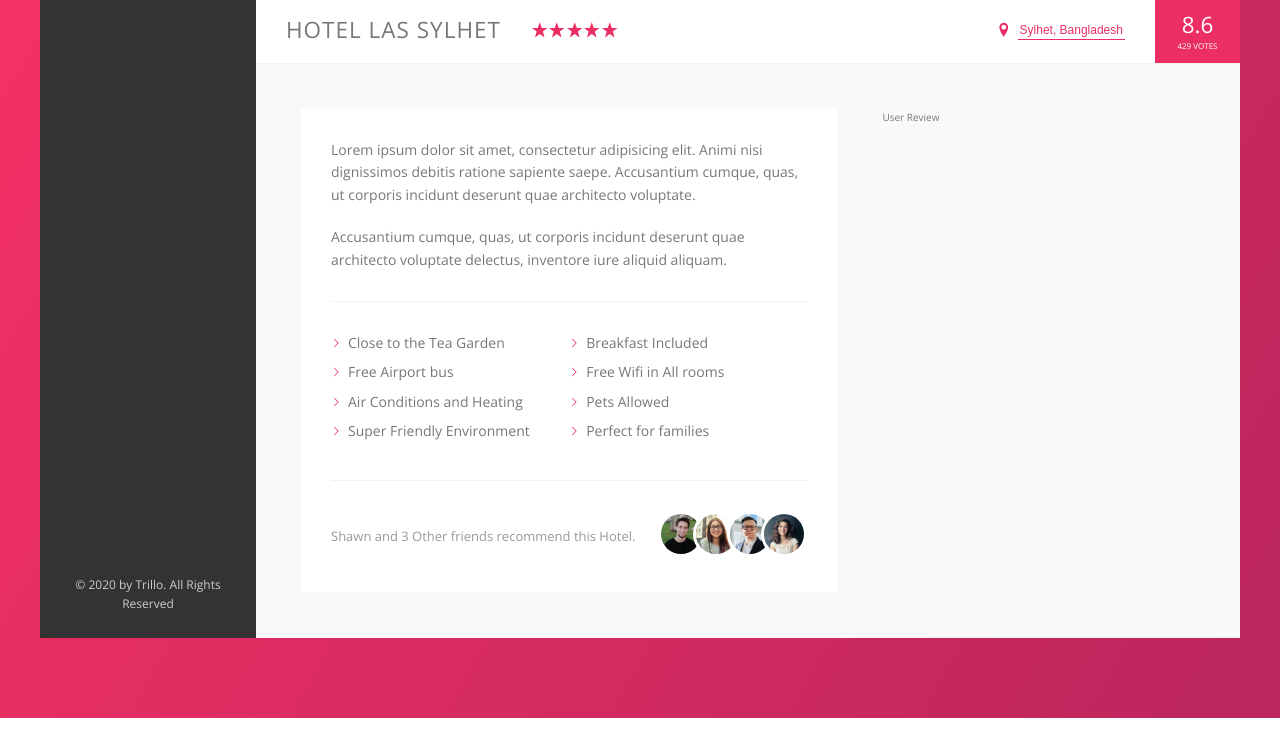
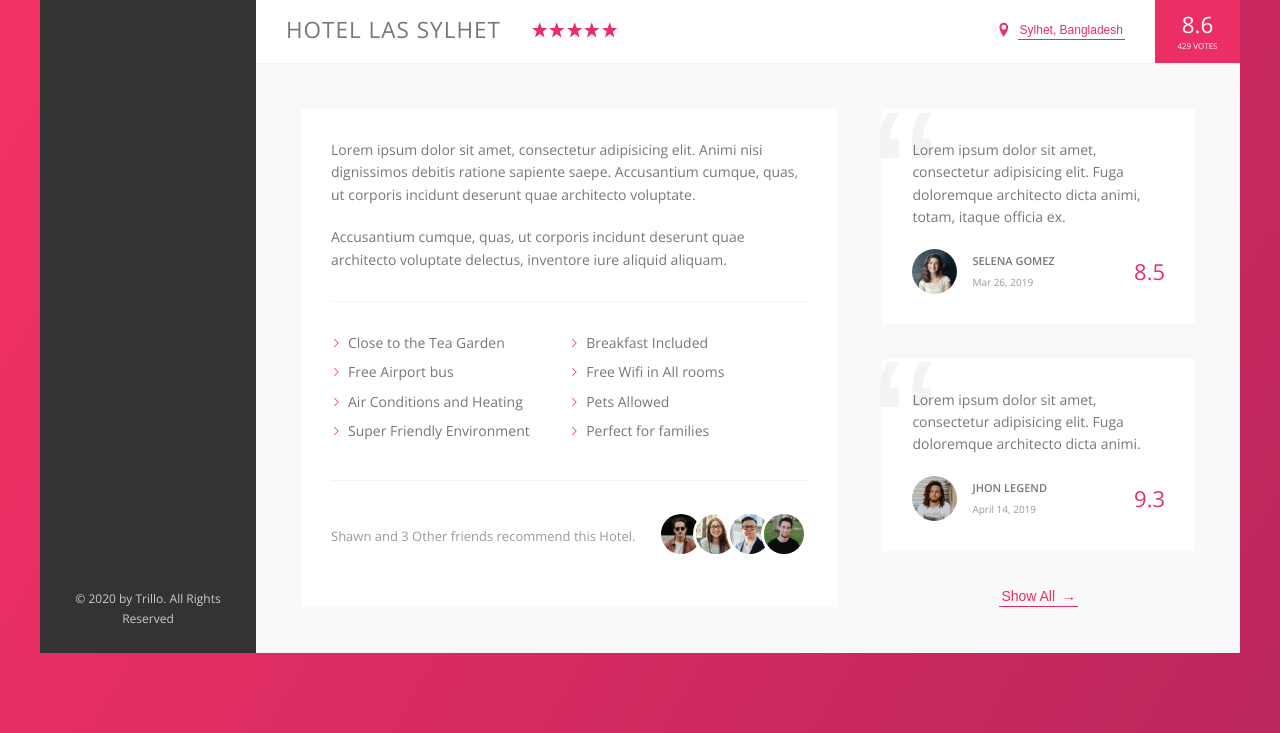
Before and after one commit to KryptonBD/trillo, a website: page index.html in a window 1280 px wide. Shown: the part 538-1271 px from the top of the page. Drawn offline with nearby package versions, Linux system fonts and the light colour scheme.

Commit message:
review done

```diff
--- a/index.html
+++ b/index.html
@@ -168,16 +168,47 @@
                                     Shawn and 3 Other friends recommend this Hotel.
                                 </p>
                                 <div class="recommend__friends">
-                                    <img src="img/user-3.jpg" alt="Friend 1" class="recommend__photo">
+                                    <img src="img/user-1.jpg" alt="Friend 1" class="recommend__photo">
                                     <img src="img/user-4.jpg" alt="Friend 2" class="recommend__photo">
                                     <img src="img/user-5.jpg" alt="Friend 3" class="recommend__photo">
-                                    <img src="img/user-2.jpg" alt="Friend 4" class="recommend__photo">
+                                    <img src="img/user-3.jpg" alt="Friend 4" class="recommend__photo">
                                 </div>
                             </div>
                         </div>
 
                         <div class="user-reviews">
-                            User Review
+                            <figure class="review">
+                                <blockquote class="review__text">
+                                    Lorem ipsum dolor sit amet, consectetur adipisicing elit. Fuga doloremque architecto dicta animi, totam, itaque officia ex.
+                                </blockquote>
+                                <figcaption class="review__user">
+                                    <img src="img/user-2.jpg" alt="User 1" class="review__photo">
+                                    <div class="review__user-box">
+                                        <p class="review__user-name">Selena Gomez</p>
+                                        <p class="review__user-date">Mar 26, 2019</p>
+                                    </div>
+                                    <div class="review__rating">8.5</div>
+                                </figcaption>
+                            </figure>
+
+                            <figure class="review">
+                                <blockquote class="review__text">
+                                    Lorem ipsum dolor sit amet, consectetur adipisicing elit. Fuga doloremque architecto dicta animi.
+                                </blockquote>
+                                <figcaption class="review__user">
+                                    <img src="img/user-6.jpg" alt="User 1" class="review__photo">
+                                    <div class="review__user-box">
+                                        <p class="review__user-name">Jhon Legend</p>
+                                        <p class="review__user-date">April 14, 2019</p>
+
+                                    </div>
+                                    <div class="review__rating">9.3</div>
+                                </figcaption>
+                            </figure>
+
+                            <button class="btn-inline">
+                                Show All <span>&rarr;</span>
+                            </button>
                         </div>
                     </div>
                 </main>
--- a/sass/_components.scss
+++ b/sass/_components.scss
@@ -272,8 +272,17 @@
     cursor: pointer;
     transition: all .2s;
 
+    & span{
+        margin-left: 3px;
+        transition: margin-left .2s;
+    }
+
     &:hover{
         color: var(--color-grey-dark-1);
+
+        span{
+            margin-left: 8px;
+        }
     }
 
     &:focus{
@@ -361,10 +370,6 @@
         margin-right: auto;
     }
 
-    &__friends{
-
-    }
-
     &__photo{
         box-sizing: content-box;
         height: 4rem;
@@ -378,3 +383,65 @@
 
     }
 }
+
+/////////////////////
+//Reviews
+.review{
+    background-color: #fff;
+    box-shadow: var(--shadow-light);
+    padding: 3rem;
+    margin-bottom: 3.5rem;
+    position: relative;
+
+    &__text{
+        margin-bottom: 2rem;
+        position: relative;
+        z-index: 2;
+    }
+
+    &__user{
+        display: flex;
+        align-items: center;
+        &-box{
+            margin-right: auto;
+        }
+
+        &-name{
+            font-size: 1.1rem;
+            font-weight: 600;
+            text-transform: uppercase;
+            margin-bottom: .4rem;
+        }
+
+        &-date{
+            font-size: 1rem;
+            color: var(--color-grey-dark-3);
+        }
+    }
+
+    &__photo{
+        height: 4.5rem;
+        width: 4.5rem;
+        border-radius: 50%;
+        margin-right: 1.5rem;
+    }
+
+    &__rating{
+        color: var(--color-primary);
+        font-size: 2.2rem;
+        font-weight: 300;
+    }
+
+    &::before{
+        content: "\201C";
+        position: absolute;
+        top: -2.75rem;
+        left: -1rem;
+        font-size: 20rem;
+        color: var(--color-grey-light-2);
+        font-family: sans-serif;
+        line-height: 1;
+        z-index: 1;
+        overflow: hidden;
+    }
+}
--- a/sass/_layout.scss
+++ b/sass/_layout.scss
@@ -36,6 +36,7 @@
 }
 
 .detail{
+    font-size: 1.4rem;
     display: flex;
     padding: 4.5rem;
     background-color: var(--color-grey-light-1);
@@ -43,7 +44,6 @@
 }
 
 .description{
-    font-size: 1.4rem;
     flex: 0 0 60%;
     margin-right: 4.5rem;
     background: #fff;
@@ -55,4 +55,8 @@
 
 .user-reviews{
     flex: 1;
+
+    display: flex;
+    flex-direction: column;
+    align-items: center;
 }
```
Also changed, not shown: css/style.css, 1 other file.
